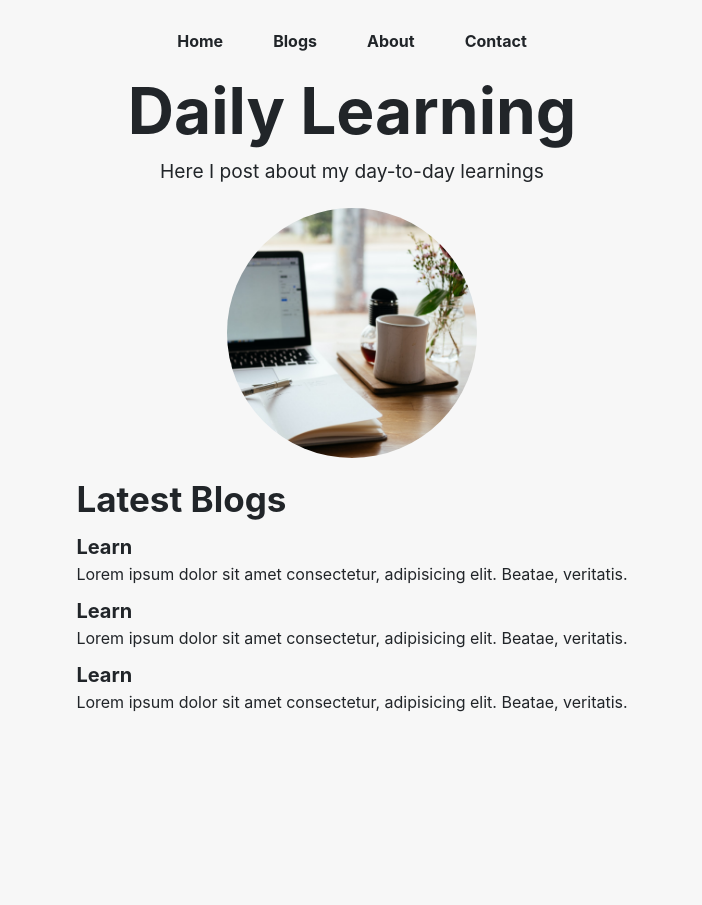
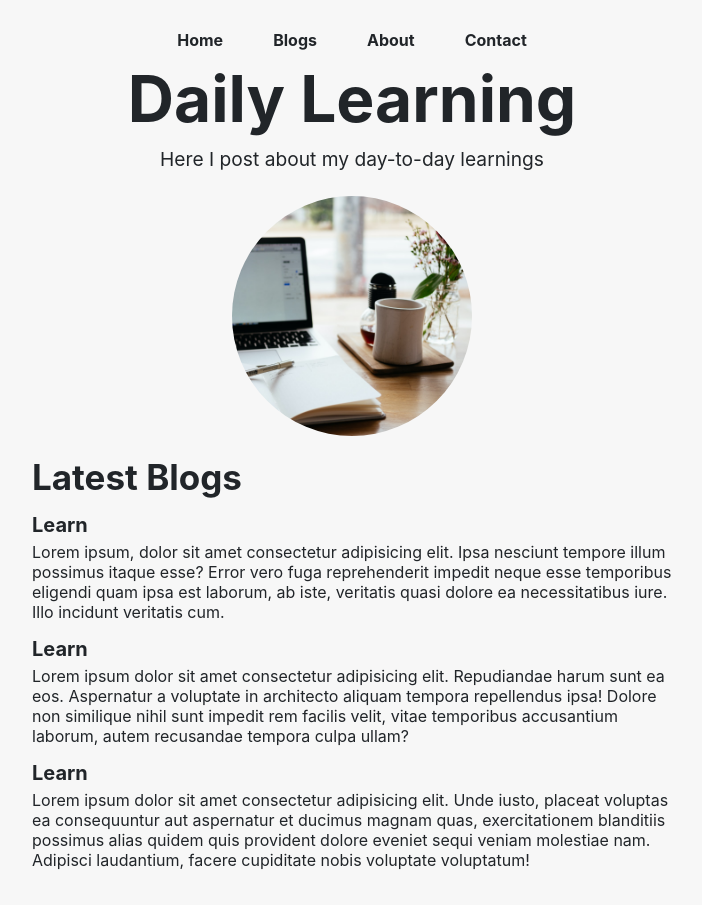
Before and after one commit to Aarush-Popli-zz/Next-DailyLearning, a Next.js app: page / in a window 1280 px wide. Shown: the whole page, without its empty margins (288-990 px from the left). Before the commit the page ends 800 px from the top, so only its background shows below. Built offline with nearby package versions, Linux system fonts and the light colour scheme.

Commit message:
homepage

```diff
--- a/pages/blogpost/[slug].js
+++ b/pages/blogpost/[slug].js
@@ -1,5 +1,4 @@
-import React, { useEffect, useState } from "react";
-import { useRouter } from "next/router";
+import React, { useState } from "react";
 import styles from "../../styles/Blogpost.module.css";
 
 const slug = (props) => {
--- a/pages/index.js
+++ b/pages/index.js
@@ -11,15 +11,12 @@ export default function Home() {
           Here I post about my day-to-day learnings
         </p>
 
-        <Image src="/learn.jpg" alt="" width={250} height={250} className={styles.image}/>
+        <Image src="/learn.jpg" alt="" width={240} height={240} className={styles.image}/>
 
         <style jsx>{`
           h2{
             font-size: 35px;
             margin: 20px 0px 0px 0px;
-          }
-          .blogs{
-            margin-bottom: 20px;
           }
           .blogItem h3{
             font-size: 20px;
@@ -29,27 +26,24 @@ export default function Home() {
             margin: 5px 0px 15px 0px;
           }
         `}</style>
-        <div className="blogs">
+        <div className={styles.blogs}>
           <h2>Latest Blogs</h2>
           <div className="blogItem">
             <h3>Learn</h3>
             <p>
-              Lorem ipsum dolor sit amet consectetur, adipisicing elit. Beatae,
-              veritatis.
+              Lorem ipsum, dolor sit amet consectetur adipisicing elit. Ipsa nesciunt tempore illum possimus itaque esse? Error vero fuga reprehenderit impedit neque esse temporibus eligendi quam ipsa est laborum, ab iste, veritatis quasi dolore ea necessitatibus iure. Illo incidunt veritatis cum.
             </p>
           </div>
           <div className="blogItem">
             <h3>Learn</h3>
             <p>
-              Lorem ipsum dolor sit amet consectetur, adipisicing elit. Beatae,
-              veritatis.
+              Lorem ipsum dolor sit amet consectetur adipisicing elit. Repudiandae harum sunt ea eos. Aspernatur a voluptate in architecto aliquam tempora repellendus ipsa! Dolore non similique nihil sunt impedit rem facilis velit, vitae temporibus accusantium laborum, autem recusandae tempora culpa ullam?
             </p>
           </div>
           <div className="blogItem">
             <h3>Learn</h3>
             <p>
-              Lorem ipsum dolor sit amet consectetur, adipisicing elit. Beatae,
-              veritatis.
+              Lorem ipsum dolor sit amet consectetur adipisicing elit. Unde iusto, placeat voluptas ea consequuntur aut aspernatur et ducimus magnam quas, exercitationem blanditiis possimus alias quidem quis provident dolore eveniet sequi veniam molestiae nam. Adipisci laudantium, facere cupiditate nobis voluptate voluptatum!
             </p>
           </div>
         </div>
--- a/styles/Home.module.css
+++ b/styles/Home.module.css
@@ -23,12 +23,13 @@
 
 .mainnav ul{
   padding: 0;
+  margin: 5px 0px 5px 0px;
   display: flex;
   justify-content: center;
 }
 
 .mainnav ul li{
-  margin: 15px 25px 5px 25px;
+  margin: 25px 25px 5px 25px;
   list-style: none;
   font-weight: bold;
 }
@@ -36,3 +37,8 @@
 .image{
   border-radius: 500px;
 }
+
+.blogs {
+  max-width: 50vw;
+  margin-bottom: 20px;
+}
```
